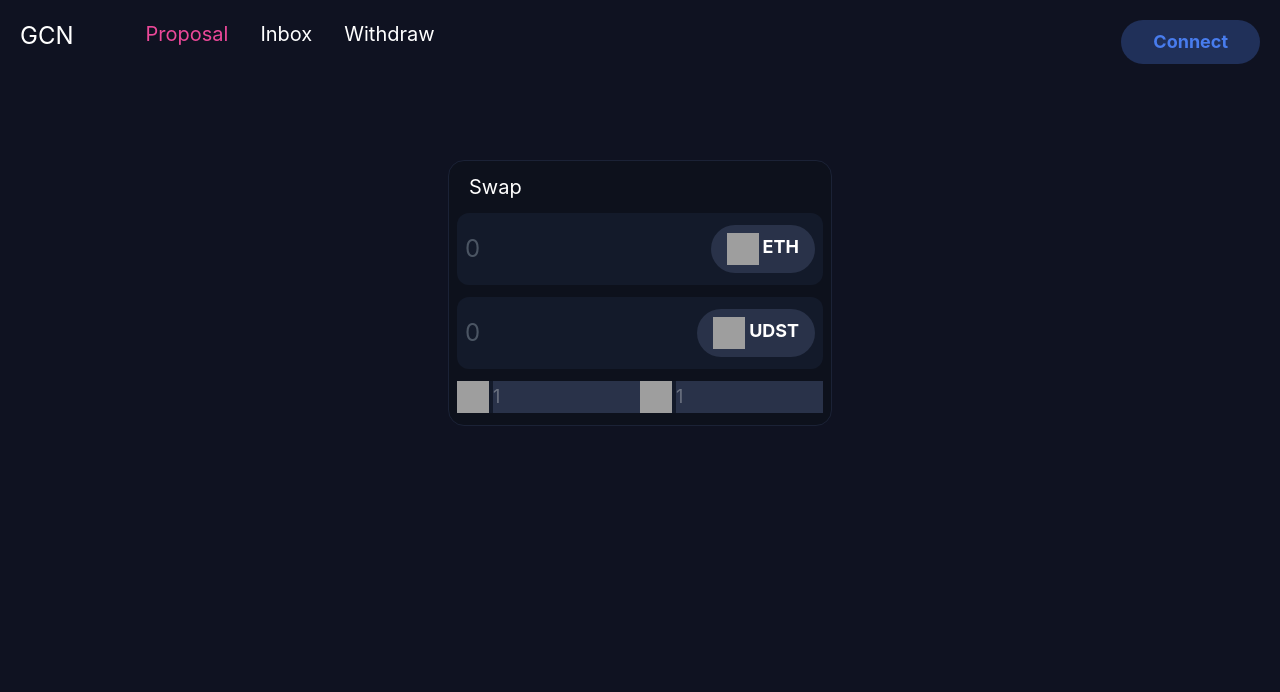
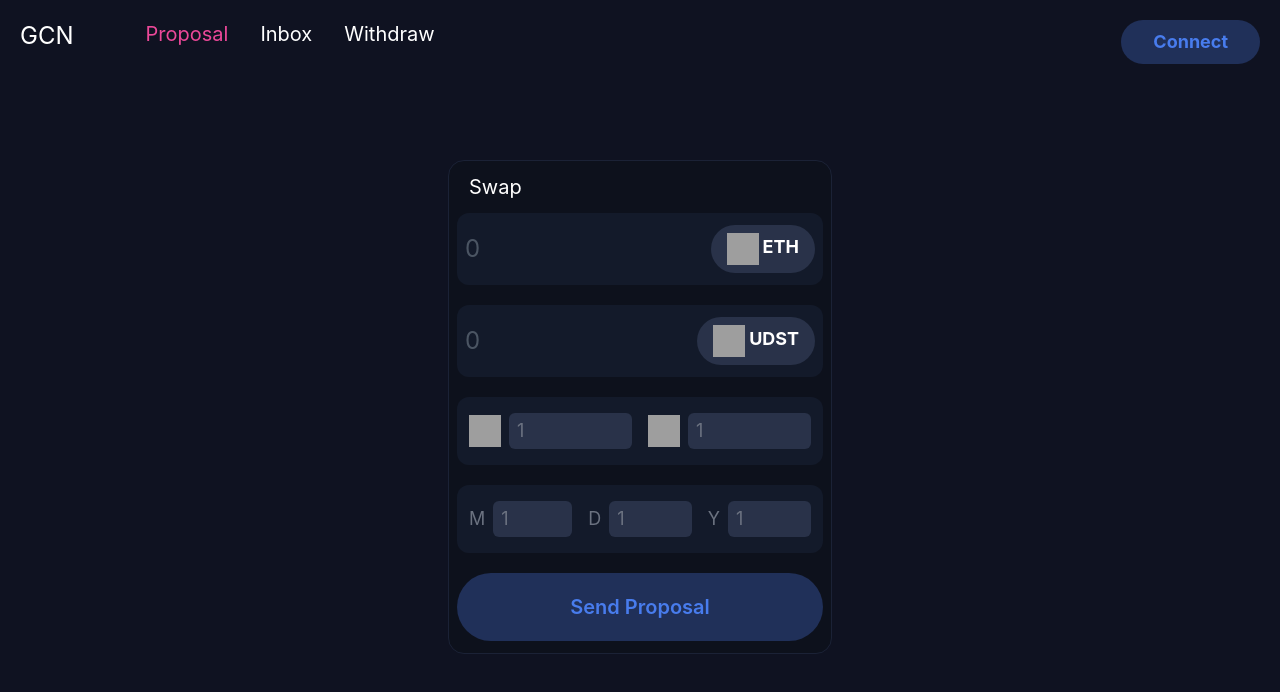
Before and after one commit to cryptodev1990/gregswap, a React (Create React App) app: page / in a window 1280 px wide. Shown: the top 692 px of the page. Built offline with nearby package versions, Linux system fonts and the light colour scheme; grey boxes are pictures that could not be loaded.

Commit message:
Proposal page complete

```diff
--- /dev/null
+++ b/src/pages/Inbox.jsx
@@ -0,0 +1,11 @@
+import React from "react";
+
+const Inbox = () => {
+  return (
+    <div>
+
+    </div>
+  )
+}
+
+export default Inbox
--- a/src/pages/Proposal.jsx
+++ b/src/pages/Proposal.jsx
@@ -10,11 +10,11 @@ const Proposal = () => {
     <div className="flex justify-center py-24">
       <div className="bg-app-dark-swap flex flex-col px-2 py-3 w-96 border-1 border-app-dark rounded-2xl">
         <h2 className="mb-3 text-xl px-3">Swap</h2>
-        <div className="flex flex-col gap-3">
+        <div className="flex flex-col gap-5">
           <SelectFirstToken token={context.firstToken} />
           <SelectSecondToken token={context.secondToken} />
-          <div className="bg-app-dark-hover flex justify-between rounded-xl">
-            <div className="flex gap-1 w-1/2">
+          <div className="bg-app-dark-hover flex justify-between rounded-xl px-3 py-4 gap-4">
+            <div className="flex gap-2 w-1/2 items-center">
               <img
                 className="w-8 h-8"
                 src={coinDatas[context.firstToken].image}
@@ -23,11 +23,11 @@ const Proposal = () => {
               />
               <input
                 type="number"
-                className="text-gray-500 outline-none text-lg w-full bg-app-dark-tokenSelect placeholder-gray-500"
+                className="text-gray-500 outline-none text-lg w-full rounded-md px-2 py-1 bg-app-dark-tokenSelect placeholder-gray-500"
                 placeholder="1"
               />
             </div>
-            <div className="flex gap-1 w-1/2">
+            <div className="flex gap-2 w-1/2 items-center">
               <img
                 className="w-8 h-8"
                 src={coinDatas[context.secondToken].image}
@@ -36,11 +36,40 @@ const Proposal = () => {
               />
               <input
                 type="number"
-                className="text-gray-500 outline-none text-lg w-full bg-app-dark-tokenSelect placeholder-gray-500"
+                className="text-gray-500 outline-none text-lg w-full rounded-md px-2 py-1 bg-app-dark-tokenSelect placeholder-gray-500"
                 placeholder="1"
               />
             </div>
           </div>
+          <div className="bg-app-dark-hover flex justify-between rounded-xl px-3 py-4 gap-4">
+            <div className="flex gap-2 w-1/3 items-center">
+              <h3 className="text-gray-500 text-lg">M</h3>
+              <input
+                type="number"
+                className="text-gray-500 outline-none text-lg w-full rounded-md px-2 py-1 bg-app-dark-tokenSelect placeholder-gray-500"
+                max={12}
+                placeholder="1"
+              />
+            </div>
+            <div className="flex gap-2 w-1/3 items-center">
+              <h3 className="text-gray-500 text-lg">D</h3>
+              <input
+                type="number"
+                className="text-gray-500 outline-none text-lg w-full rounded-md px-2 py-1 bg-app-dark-tokenSelect placeholder-gray-500"
+                placeholder="1"
+                max={31}
+              />
+            </div>
+            <div className="flex gap-2 w-1/3 items-center">
+              <h3 className="text-gray-500 text-lg">Y</h3>
+              <input
+                type="number"
+                className="text-gray-500 outline-none text-lg w-full rounded-md px-2 py-1 bg-app-dark-tokenSelect placeholder-gray-500"
+                placeholder="1"
+              />
+            </div>
+          </div>
+          <div className="bg-app-dark-button flex justify-center w-full font-semibold text-xl py-5 rounded-full text-app-dark-button hover:cursor-pointer active:bg-violet-700 active:text-violet-400">Send Proposal</div>
         </div>
       </div>
     </div>
```
